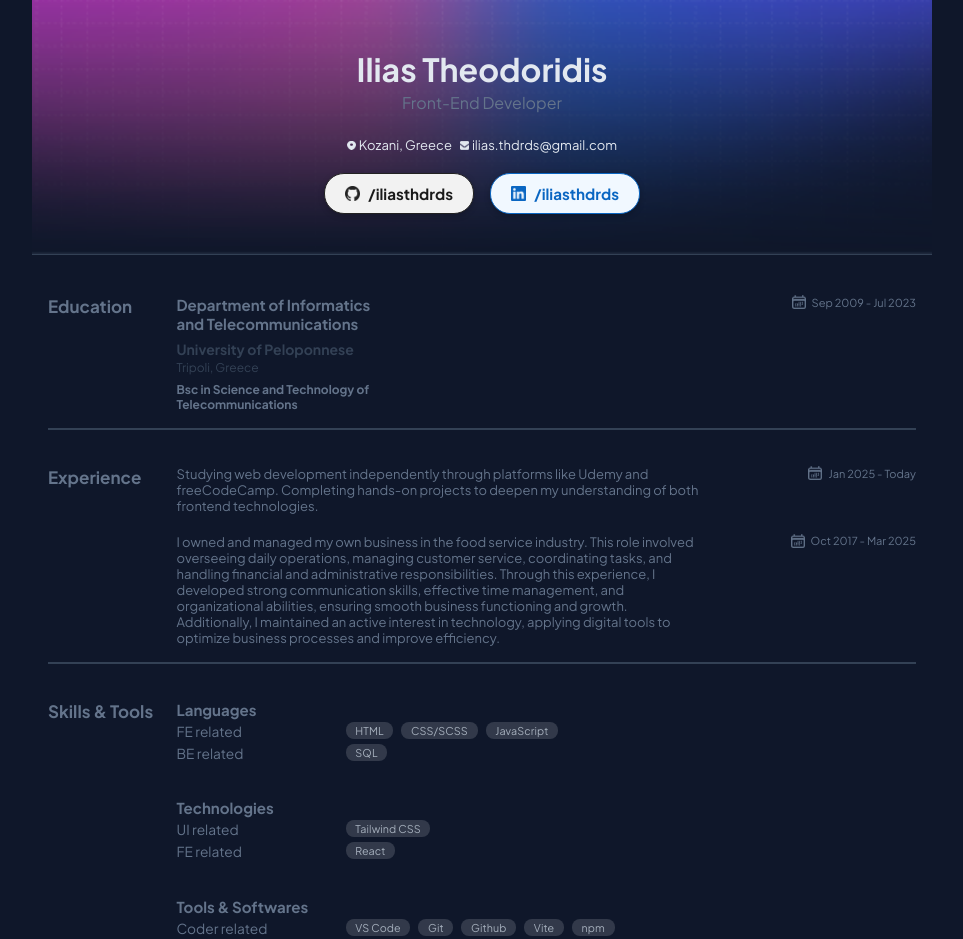
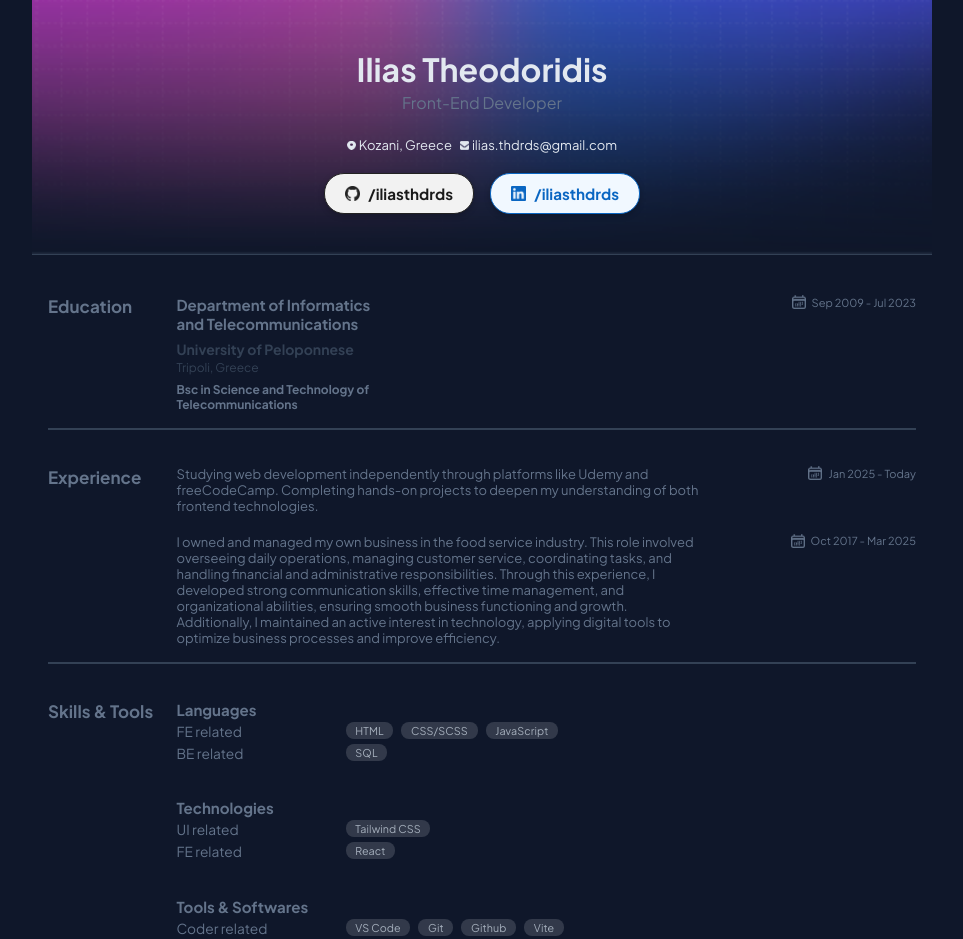
Before and after one commit to iliasthdrds/CV, a React (Vite) app: page / in a window 1280 px wide. Shown: the top 939 px of the page, without its empty margins (158-1121 px from the left). Built offline with nearby package versions, Linux system fonts and the light colour scheme.

Commit message:
skills changes

```diff
--- a/src/components/Main.jsx
+++ b/src/components/Main.jsx
@@ -87,7 +87,7 @@ export default function Main() {
               <span className="skill-tag">Git</span>
               <span className="skill-tag">Github</span>
               <span className="skill-tag">Vite</span>
-              <span className="skill-tag">npm</span>
+
             </div>
             <div className="skills-subgroup"><span className="skills-subtitle">Ai tools</span>
               <span className="skill-tag">Copilot</span>
```
